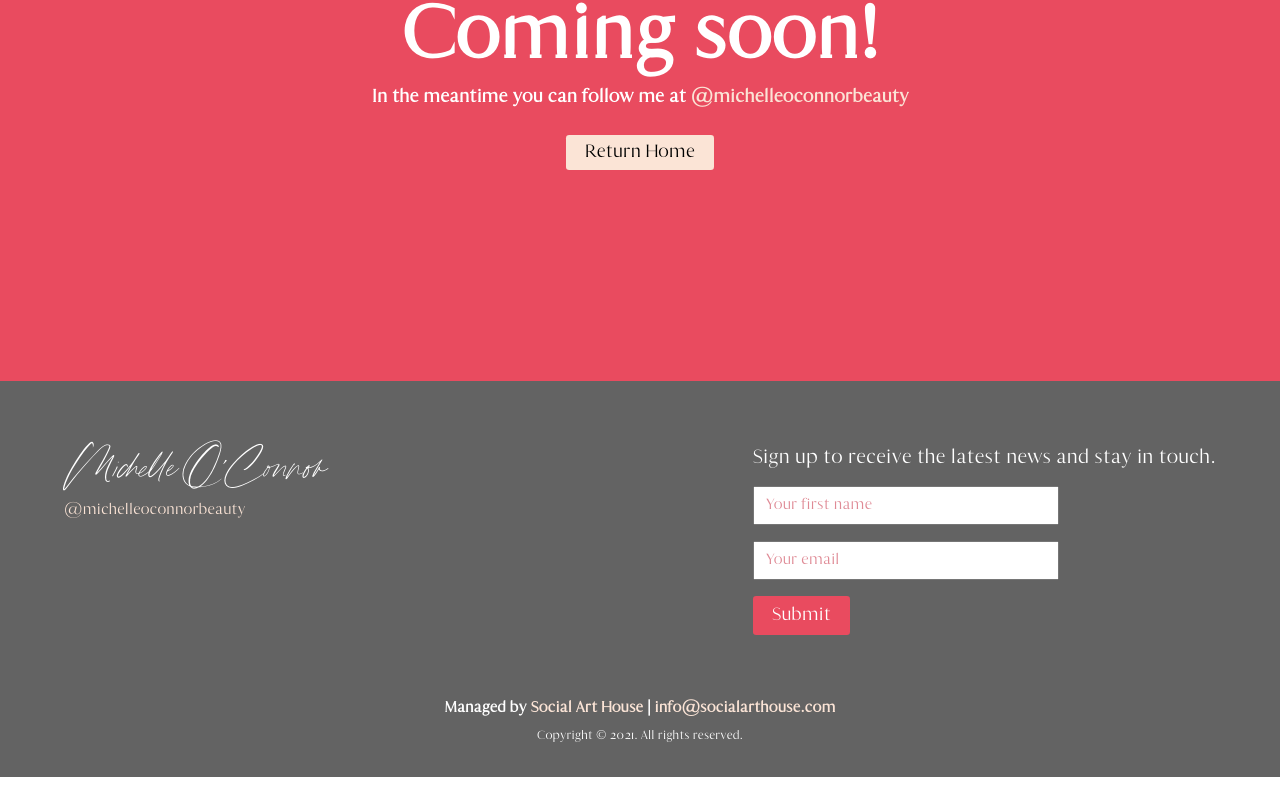
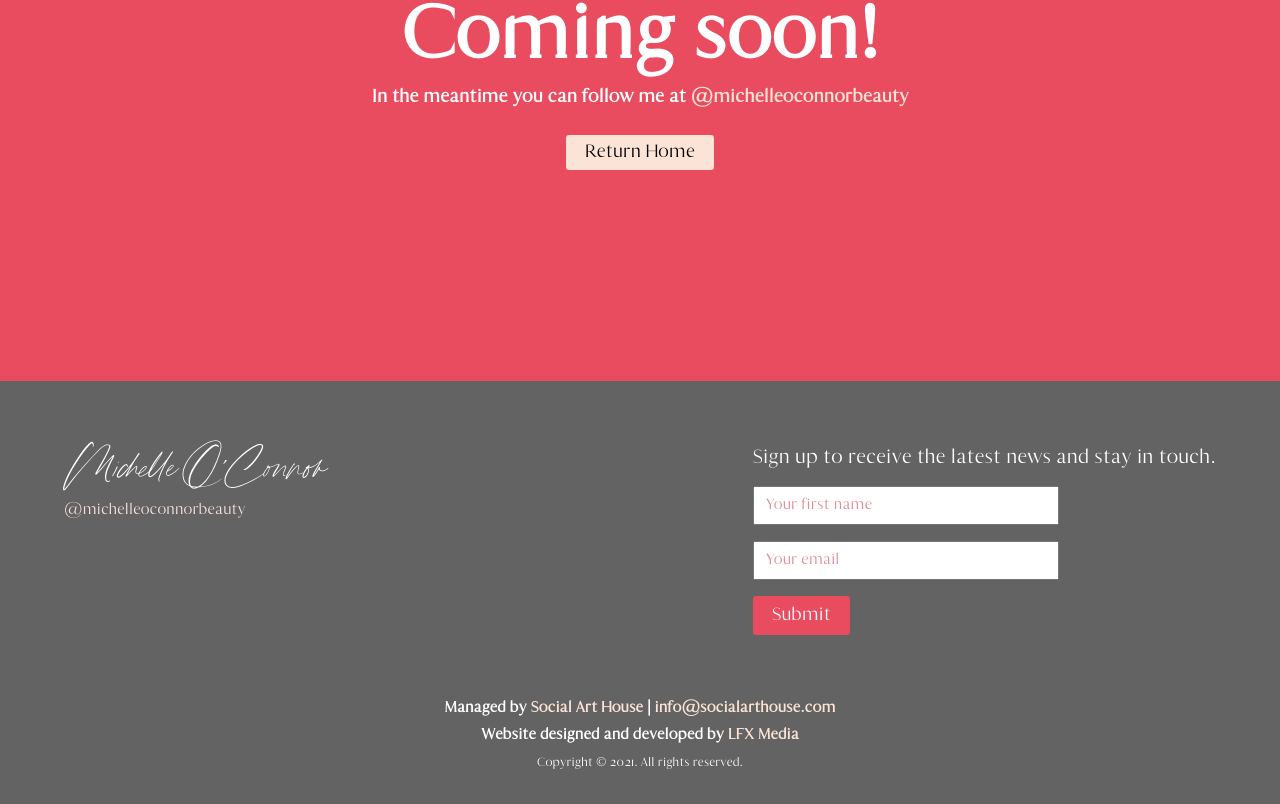
Before and after one commit to lfranckx/michelle-oconnor, a React (Create React App) app: page /comingsoon in a window 1280 px wide. Shown: the part 227-1031 px from the top of the page. Before the commit the page ends 1004 px from the top, so only its background shows below. Built offline with nearby package versions, Linux system fonts and the light colour scheme.

Commit message:
add backlink to LFX Media

```diff
--- a/src/components/Footer.js
+++ b/src/components/Footer.js
@@ -28,7 +28,8 @@ export default function Footer() {
                     </div>
                 </div>
                 <div className='copyright_content'>
-                    <h4>Managed by <span><a href='https://www.socialarthouse.com/' target='_blank' rel='noreferrer'>Social Art House</a></span> | <span><a href='/#'>info@socialarthouse.com</a></span></h4>
+                    <h4>Managed by <span><a href='https://www.socialarthouse.com' target='_blank' rel='noreferrer'>Social Art House</a></span> | <span><a href='mailto:info@socialarthouse.com'>info@socialarthouse.com</a></span></h4>
+                    <h4>Website designed and developed by <span><a href='https://www.lfxmedia.io' target='_blank' rel='noreferrer'>LFX Media</a></span></h4>
                     <small id='copyright'>Copyright © 2021. All rights reserved.</small>
                 </div>
             </footer>
```
